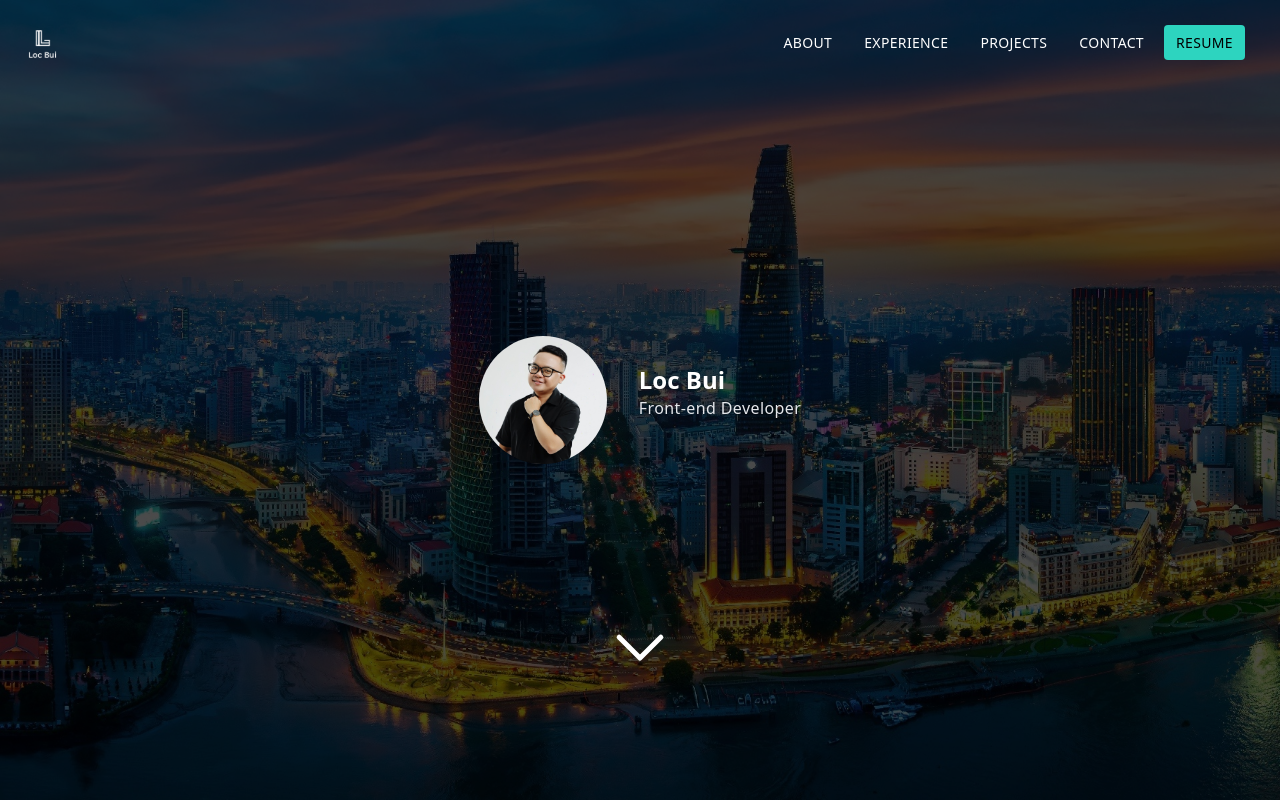
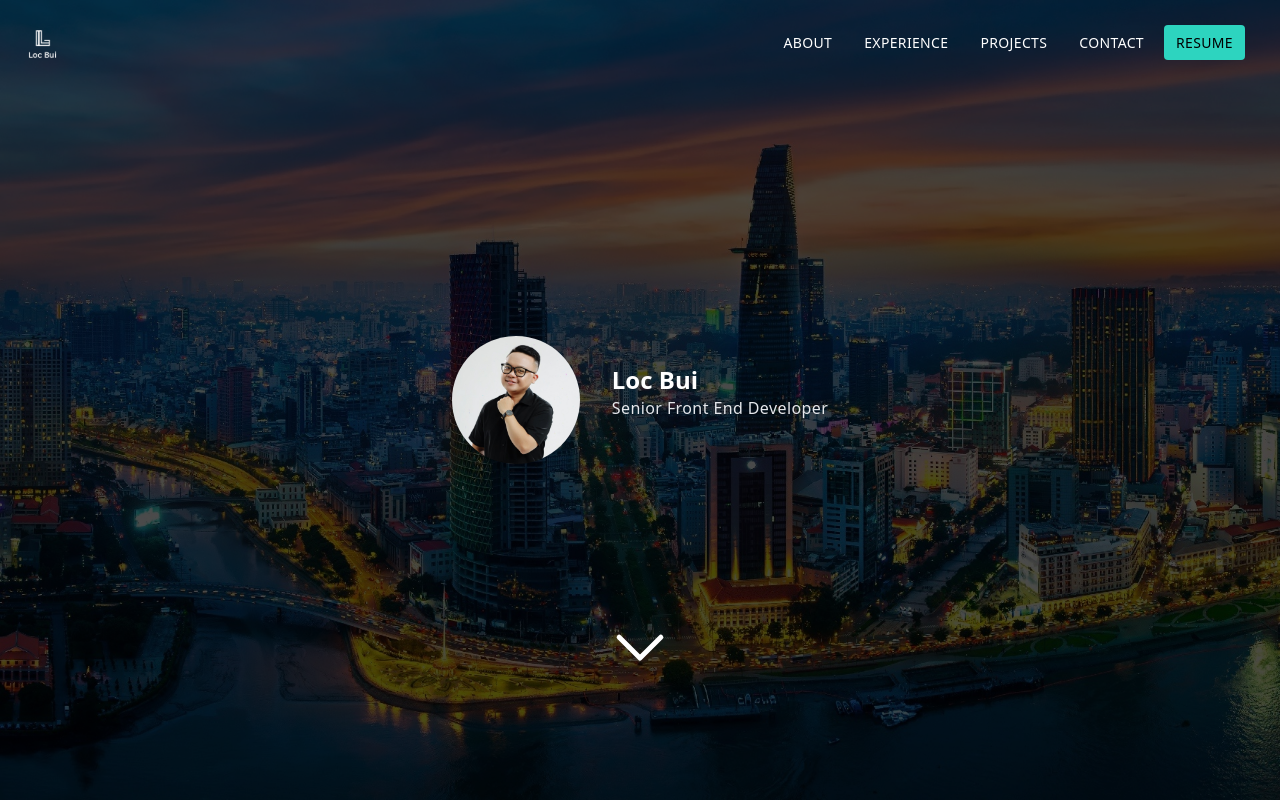
Before and after one commit to locbuigia/loc-personal-website-react, a React (Vite) app: page / in a window 1280 px wide. Shown: the top 801 px of the page. Built offline with nearby package versions, Linux system fonts and the light colour scheme.

Commit message:
Updated Banner

```diff
--- a/src/components/Banner.jsx
+++ b/src/components/Banner.jsx
@@ -3,7 +3,10 @@ import bannerImg from "../assets/images/coding.jpg";
 import photo from "../assets/images/loc-photo.jpeg";
 import { GoChevronDown } from "react-icons/go";
 
-const Banner = ({ title = "Loc Bui", subTitle = "Front-end Developer" }) => {
+const Banner = ({
+  title = "Loc Bui",
+  subTitle = "Senior Front End Developer",
+}) => {
   return (
     <div className="w-full h-full bg-gray-800">
       <img className="w-full h-screen invisible sm:visible" src={bannerImg} />
```
